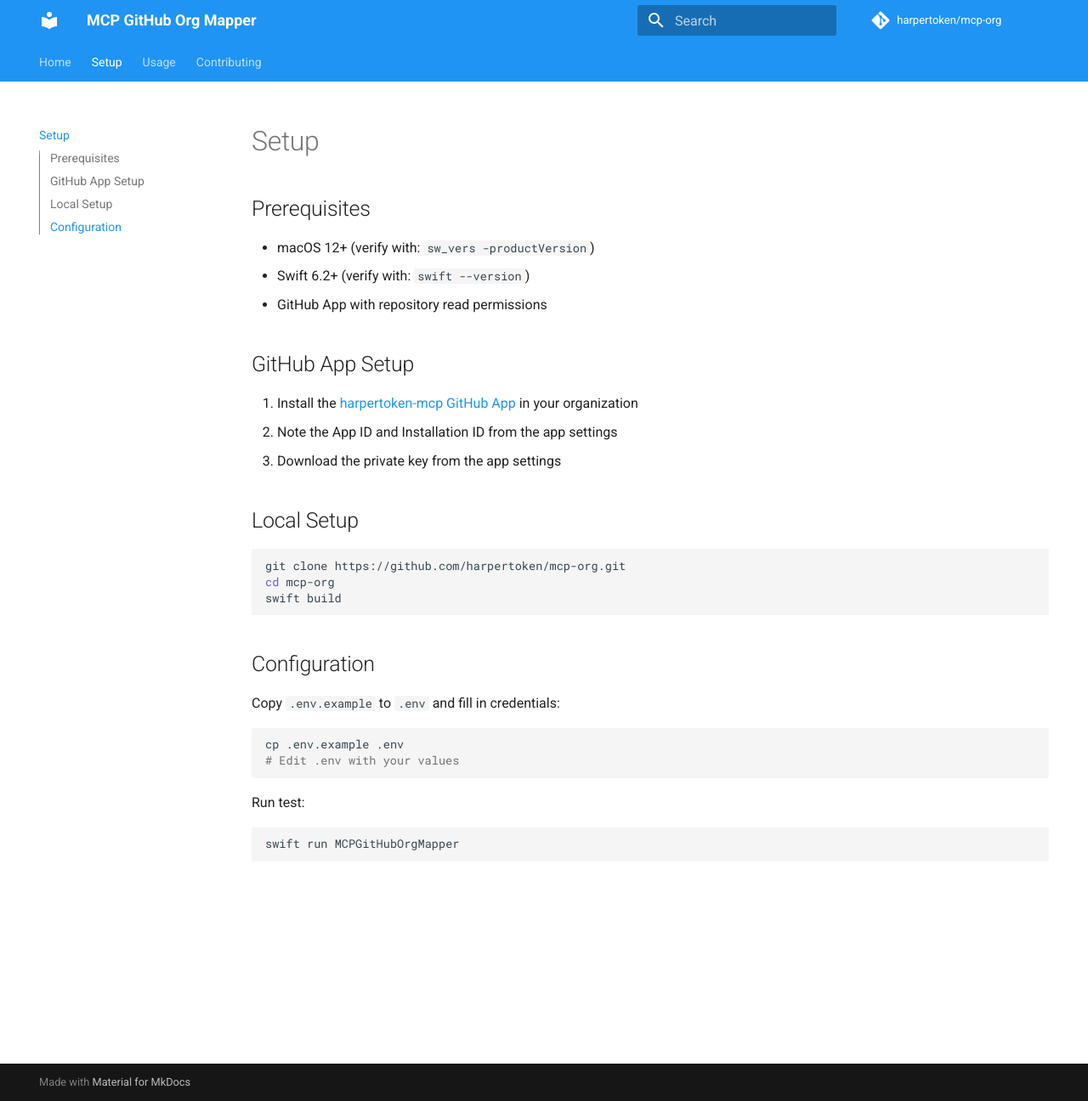
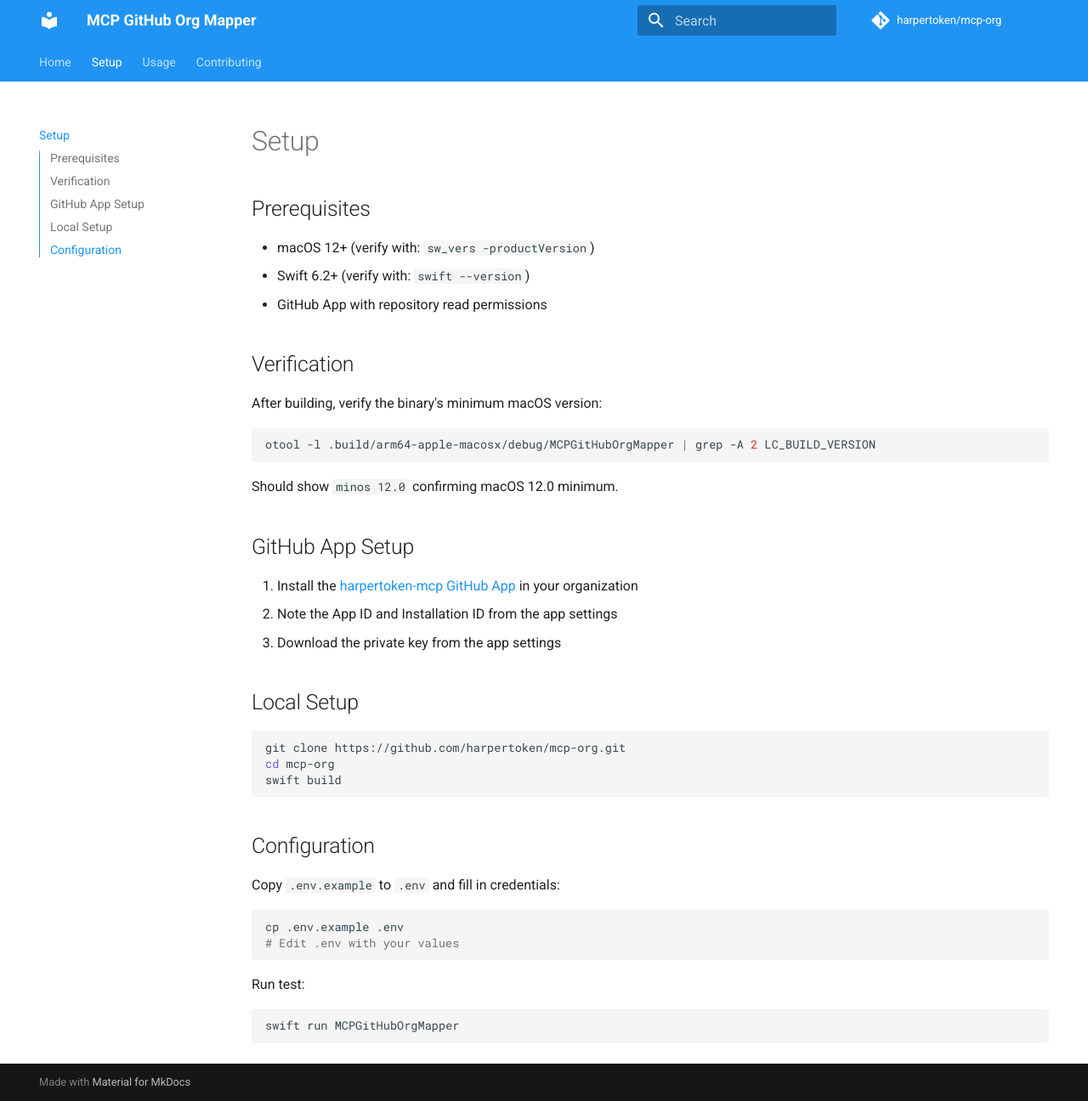
Before and after one commit to harpertoken/mcp-org, an MkDocs documentation site: the page built from docs/setup.md, in a window 1280 px wide and 1296 px high. Shown: the whole window at 85% size. Built offline with MkDocs 1.6.1 and Material for MkDocs 9.7.7, drawn with Linux system fonts in a browser that asks for light colours; comment, search, counter and statistics services are not loaded.

Commit message:
docs: add binary verification section
- add commands to verify binary's minimum macOS version
- confirms minos 12.0 requirement

````diff
--- a/docs/setup.md
+++ b/docs/setup.md
@@ -5,6 +5,16 @@
 - macOS 12+ (verify with: `sw_vers -productVersion`)
 - Swift 6.2+ (verify with: `swift --version`)
 - GitHub App with repository read permissions
+
+## Verification
+
+After building, verify the binary's minimum macOS version:
+
+```bash
+otool -l .build/arm64-apple-macosx/debug/MCPGitHubOrgMapper | grep -A 2 LC_BUILD_VERSION
+```
+
+Should show `minos 12.0` confirming macOS 12.0 minimum.
 
 ## GitHub App Setup
 
````
